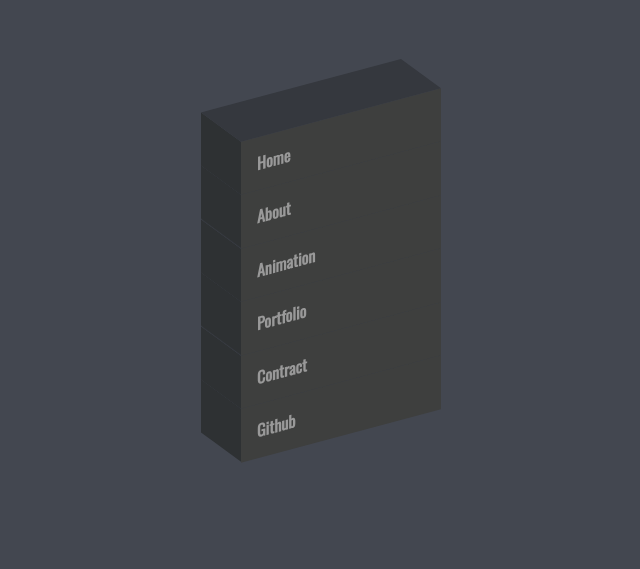
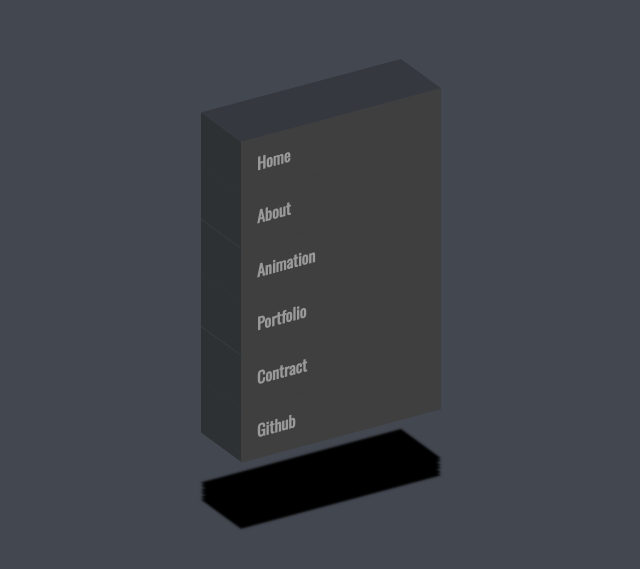
Before and after one commit to kich555/Style-Playground, a React (Create React App) app in the folder playground/: page /home in a window 1280 px wide. Shown: the part 125-694 px from the top of the page, without its empty margins (299-939 px from the left). Built offline with nearby package versions, Linux system fonts and the light colour scheme.

Commit message:
Add & Refactoring box shadow style

```diff
--- a/playground/src/styles/pages/_main.scss
+++ b/playground/src/styles/pages/_main.scss
@@ -37,9 +37,8 @@
         left: 0;
         width: 100%;
         height: 40px;
-
+        transform-origin: bottom;
         background-color: #35383e;
-        transform-origin: bottom;
         transform: skewX(45deg);
         transition: 500ms;
       }
@@ -54,8 +53,13 @@
       &:hover::after {
         background-color: #2982b9;
       }
+      @for $i from 0 through 6 {
+        &:nth-child(#{$i})::after {
+          box-shadow: -#{420 - $i * 50}px #{420 - $i * 50}px 2px rgba(0, 0, 0, 1);
+        }
+      }
       // &:last-child::after {
-      //   box-shadow: -120px 120px 20px rgba(0, 0, 0, 0.25);
+      //   box-shadow: -120px 120px 8px 20px rgba(0, 0, 0, 0.25);
       // }
     }
   }
```
